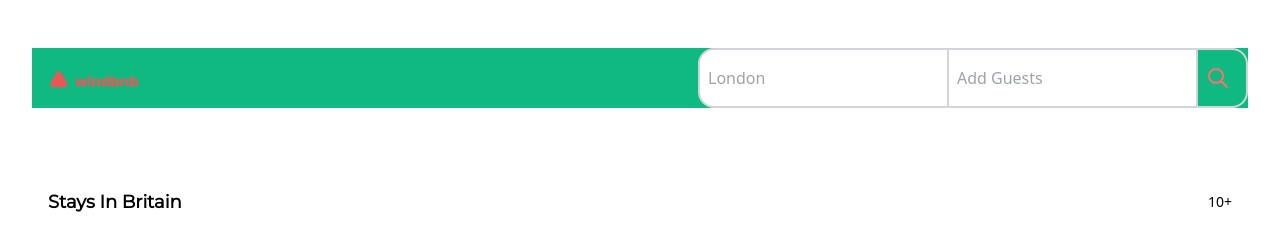
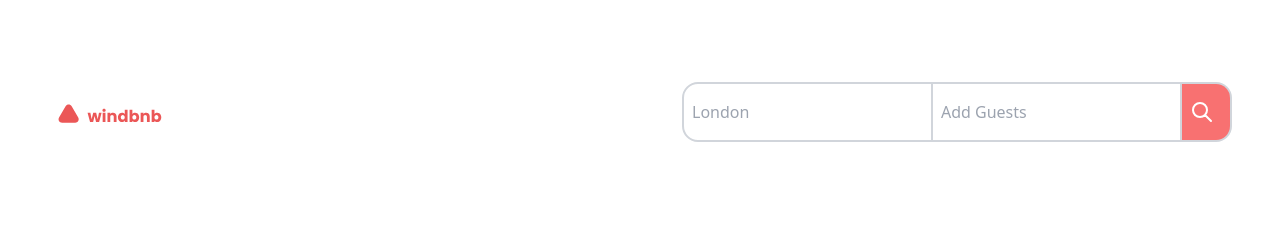
Before and after one commit to gman112/windbnb, a React (Create React App) app: page / in a window 1280 px wide. Shown: the top 226 px of the page. Built offline with nearby package versions, Linux system fonts and the light colour scheme.

Commit message:
filter works for both mobile and desktop layout

```diff
--- a/src/App.js
+++ b/src/App.js
@@ -7,26 +7,23 @@
 const App = () => {
   const [data, setData] = useState(stays);
 
-  const filterData = (total, childTotal, adultTotal) => {
-    /* const totalGuests = childTotal + adultTotal;
-    total > 0
-      ? setData(
-          stays.filter(
-            ({ city, maxGuests }) =>
-              city === location && maxGuests === parseInt(total)
-          )
-        )
-      : setData(
-          stays.filter(
-            ({ city, maxGuests }) =>
-              city === location && maxGuests === parseInt(totalGuests)
-          )
-        ); */
+  const filterData = (location, totalGuests) => {
+    setData(
+      stays.filter(
+        ({ city, maxGuests }) =>
+          location.charAt(0).toUpperCase() + location.slice(1) === city &&
+          parseInt(totalGuests) === maxGuests
+      )
+    );
   };
 
   return (
     <div className='flex flex-col lg:flex lg:justify-between lg:flex-row lg:items-center lg:mt-12 lg:mx-8 lg:flex-wrap'>
-      <Navbar />
+      <Navbar
+        filterOptions={(location, totalGuests) =>
+          filterData(location, totalGuests)
+        }
+      />
       <ResultBanner results={data.length} />
       <CardList data={data} />
     </div>
--- a/src/components/Navbar/index.js
+++ b/src/components/Navbar/index.js
@@ -1,13 +1,13 @@
 import { Fragment, useState } from 'react';
 import logo from '../../svg/logo.svg';
 
-const Navbar = () => {
+const Navbar = ({ filterOptions }) => {
   const [location, setLocation] = useState('');
   const [totalGuests, setTotalGuests] = useState();
   return (
-    <div className='flex flex-col w-10/12 justify-center lg:flex-row lg:justify-between lg:w-full lg:bg-green-500'>
-      <div className='flex  lg:w-auto'>
-        <img src={logo} alt='logo.svg' className='py-4 px-4' />
+    <div className='flex flex-col mx-4 justify-center lg:flex-row lg:justify-between lg:w-full'>
+      <div className='flex w-full lg:w-auto'>
+        <img src={logo} alt='logo.svg' className='py-2 px-2 lg:h-32 lg:w-32' />
       </div>
       <div className='flex justify-center lg:mt-0'>
         <div className='flex flex-col w-full mt-8 lg:mt-0 lg:flex-row lg:items-center'>
@@ -27,16 +27,16 @@
             onChange={({ target }) => setTotalGuests(target.value)}
           />
           <button
+            onClick={() => filterOptions(location, totalGuests)}
             type='submit'
-            className=' py-2 lg:px-2 lg:py-4 bg-red-400 relative mt-6 rounded-md lg:rounded-2xl flex justify-center items-center w-1/2 self-center lg:mt-0 lg:bg-transparent lg:border-2 lg:border-gray-300 lg:border-l-0 lg:rounded-l-none'
+            className=' py-2 lg:px-2 lg:py-4 bg-red-400 relative mt-6 rounded-md lg:rounded-2xl flex justify-center items-center w-1/2 self-center lg:mt-0 lg:bg-transparent lg:border-2 lg:border-gray-300 lg:border-l-0 lg:rounded-l-none lg:bg-red-400 lg:text-white'
           >
             <svg
               xmlns='http://www.w3.org/2000/svg'
               fill='none'
               viewBox='0 0 24 24'
               stroke='currentColor'
-              className='h-6 w-6 text-white mr-2 lg:text-red-400'
-              //className='h-6 w-6 absolute text-red-500 top-4 right-4 lg:h-6 lg:w-6 lg:text-center'
+              className='h-6 w-6 mr-2 text-white'
             >
               <path
                 strokeLinecap='round'
```
